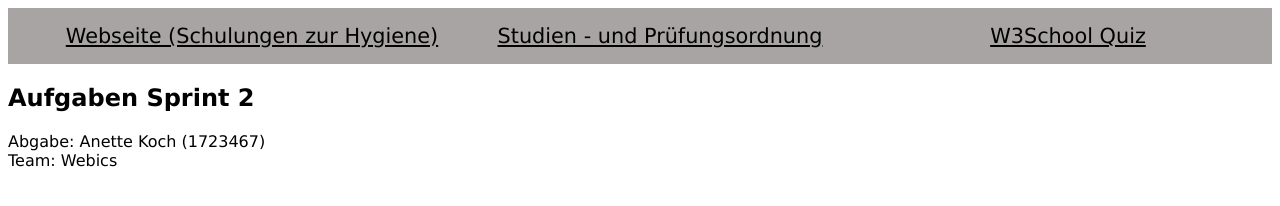
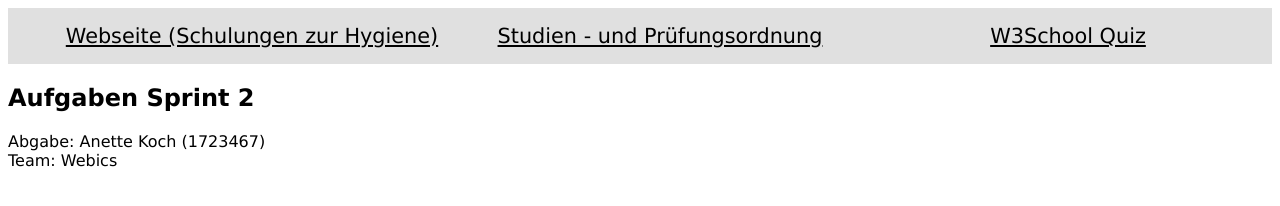
Before and after one commit to AnetteKoch/AnetteKoch.github.io, a plain HTML site: page www/index.html in a window 1280 px wide. Drawn offline with Linux system fonts and the light colour scheme.

Commit message:
Navbar neue Farbe

```diff
--- a/www/style.css
+++ b/www/style.css
@@ -8,7 +8,7 @@ main {
 
 nav {
   display: flex;
-  background-color: #a8a4a4;
+  background-color: #e0e0e0;
 }
 
 
```
